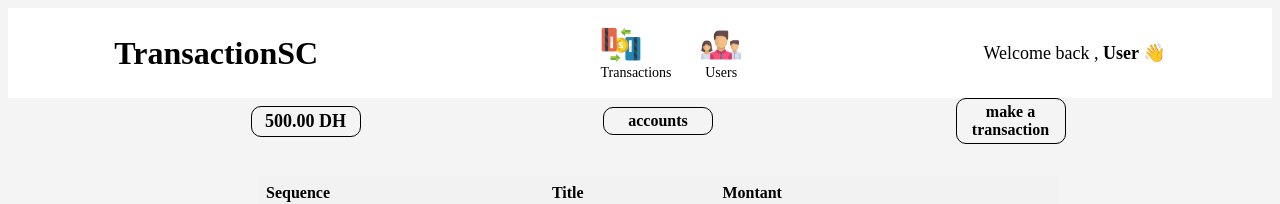
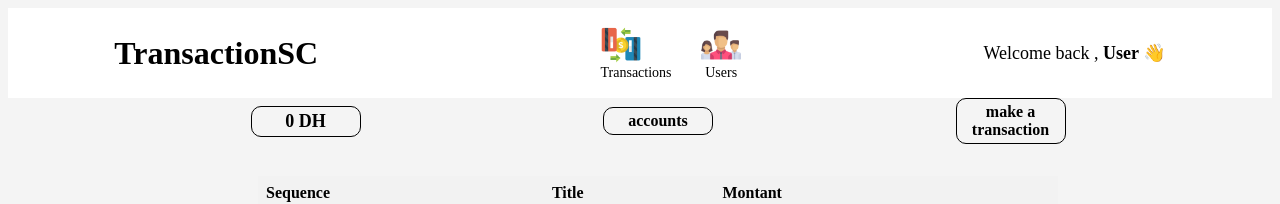
Before and after one commit to RabiieOuallaf/TransactionSC, an Angular app in the folder transactions-front/: page /transactions in a window 1280 px wide. Shown: the top 204 px of the page. Built offline with nearby package versions, Linux system fonts and the light colour scheme.

Commit message:
mekr transactions

```diff
--- a/transactions-front/src/app/transcations/transcations.component.css
+++ b/transactions-front/src/app/transcations/transcations.component.css
@@ -142,7 +142,7 @@
     position: fixed;
     top: 50%;
     max-width: 500px;
-    min-height: 150px;
+    min-height: 200px;
     left: 50%;
     transform: translate(-50%, -50%);
     background-color: #fff;
@@ -156,7 +156,19 @@
     flex-direction: column;
     justify-content: center;
     align-items: center;
-    height: 120px;
+    height: 170px;
+}
+
+.transaction-mode
+{
+    margin: 12px;
+}
+.transaction-mode select
+{
+    width: 70px;
+    text-align: center;
+    padding: 4px;
+
 }
 .transaction-info .account-info
 {
@@ -172,6 +184,7 @@
     border-radius: 5px;
     margin: 8px;
     cursor: pointer;
+
 }
 .transaction-button:hover
 {
--- a/transactions-front/src/app/transcations/transcations.component.html
+++ b/transactions-front/src/app/transcations/transcations.component.html
@@ -3,7 +3,7 @@
     <div class="operations">
 
         <div class="sold">
-            <span>500.00 DH</span>
+            <span>{{sold}} DH</span>
          </div>
 
          <div class="accounts" (click)="toggleAccountList()">
@@ -56,24 +56,42 @@
                 <span>
                     Montant :
                 </span>
-                <input type="number">
+                <input
+                #transactedAmount
+                type="number"
+                (keyup)="setTransactedAmount(+transactedAmount.value)"
+                >
             </div>
 
-            <div class="account-info">
-                <span>
+            <div class="account-info" *ngIf="showRib">
+                <span >
                     RIB :
                 </span>
                 <input type="text">
             </div>
 
             <div class="transaction-mode">
-                <select>
-                    <option>IN</option>
-                    <option>OUT</option>
+                <select >
+                    <option
+                        (click)="toggleRibVisiblity('IN'); setOperationMode('IN')"
+
+                        value="IN">
+                        IN
+                    </option>
+                    <option
+                        (click)="toggleRibVisiblity('OUT'); setOperationMode('OUT')"
+                        value="OUT">
+                        OUT
+                    </option>
                 </select>
             </div>
 
-            <button class="transaction-button">Valider</button>
+            <button
+                class="transaction-button"
+                (click)="makeTransaction()">
+
+                Valider
+            </button>
         </div>
     </div>
 
--- a/transactions-front/src/app/transcations/transcations.component.ts
+++ b/transactions-front/src/app/transcations/transcations.component.ts
@@ -9,6 +9,10 @@ export class TranscationsComponent {
 
   displayAccountList : boolean = false;
   displayTransactionMenu : boolean = false;
+  showRib : boolean = false;
+  sold : number = 0;
+
+  // ==== Toggle methods ==== //
 
    toggleAccountList() {
     this.displayAccountList = !this.displayAccountList;
@@ -16,7 +20,40 @@ export class TranscationsComponent {
    toggleTransactionMenu() {
     this.displayTransactionMenu = !this.displayTransactionMenu;
    }
+   toggleRibVisiblity(selectedValue : string) {
+    this.showRib = selectedValue !== 'IN';
+    console.log('this.showRib');
+   }
 
 
 
+   // ==== Transaction methods ==== //
+   transactedAmount : number = 0;
+   operationType : string = 'IN';
+
+   setTransactedAmount(value : number) {
+    this.transactedAmount = value;
+   }
+
+   setOperationMode(value : string) {
+    this.operationType = value;
+   }
+
+   makeTransaction() {
+
+     if(this.operationType == 'OUT'){
+        if(this.transactedAmount <= this.sold){
+
+        this.sold = this.sold - this.transactedAmount;
+
+      }else {
+        alert('Something went wrong');
+      }
+    }
+
+    if(this.operationType == 'IN') {
+      this.sold = this.sold + this.transactedAmount;
+    }
+   }
+
 }
```
